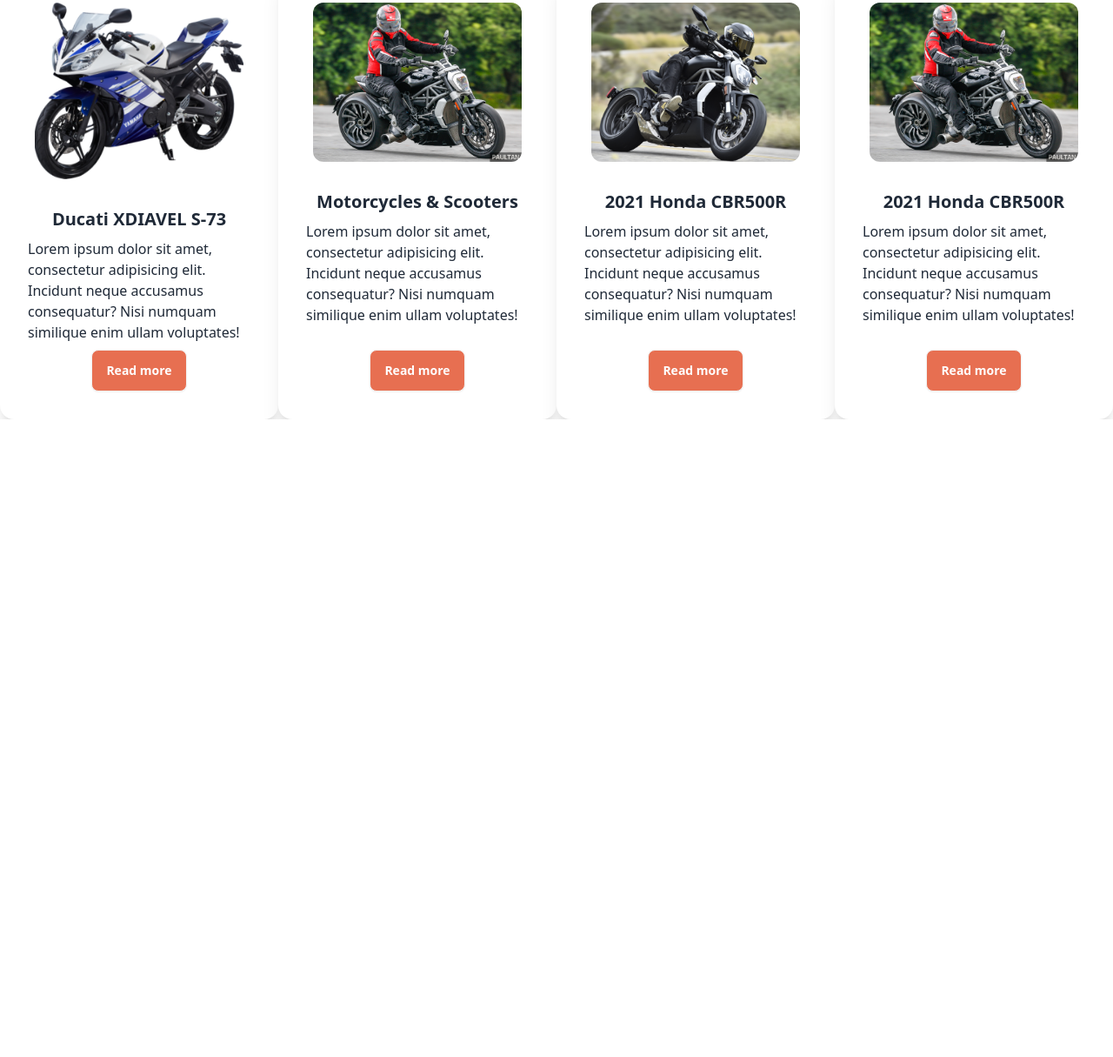
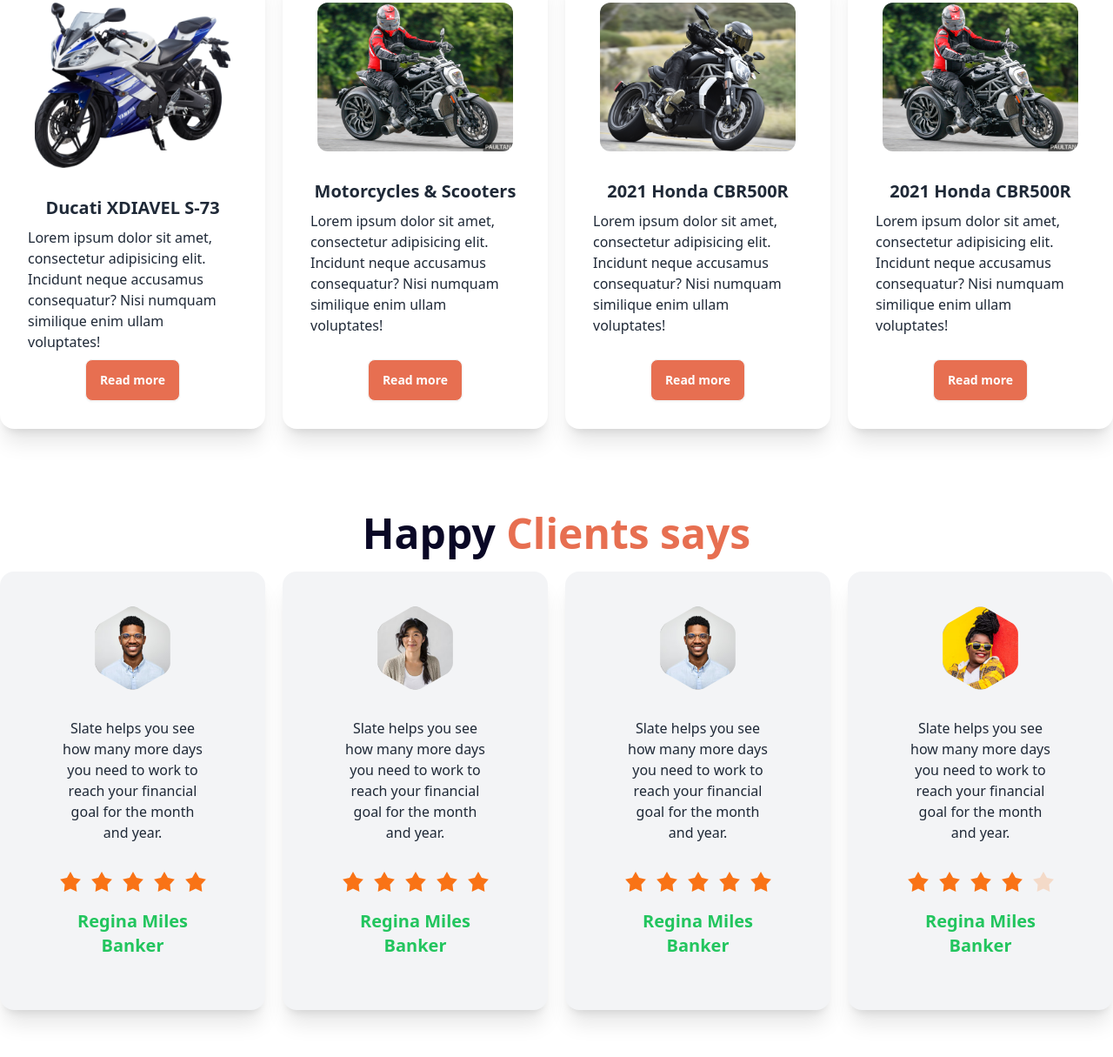
Before and after one commit to grnisna/bike-zone-2025, a plain HTML site: page index.html in a window 1280 px wide. Shown: the part 1104-2319 px from the top of the page at 87% size. Before the commit the page ends 1586 px from the top, so only its background shows below. Drawn offline with nearby package versions, Linux system fonts and the light colour scheme; files whose address does not match are found by name.

Commit message:
happy clents section done

```diff
--- a/index.html
+++ b/index.html
@@ -31,10 +31,10 @@
         extend: {
           colors: {
             clifford: '#da373d',
-                        black:"#000000CC",
+            black: "#000000CC",
             'bike-primary': '#E76F51',
             'bike-primary-bg': 'rgba(231, 111, 81, 0.1)',
-                        'bike-banner-bg':'#E76F511A',
+            'bike-banner-bg': '#E76F511A',
           },
         },
       },
@@ -52,12 +52,10 @@
             <div tabindex="0" role="button" class="btn btn-ghost lg:hidden">
               <svg xmlns="http://www.w3.org/2000/svg" class="h-5 w-5" fill="none" viewBox="0 0 24 24"
                 stroke="currentColor">
-                                <path stroke-linecap="round" stroke-linejoin="round" stroke-width="2"
-                                    d="M4 6h16M4 12h8m-8 6h16" />
+                <path stroke-linecap="round" stroke-linejoin="round" stroke-width="2" d="M4 6h16M4 12h8m-8 6h16" />
               </svg>
             </div>
-                        <ul tabindex="0"
-                            class="menu menu-sm dropdown-content bg-base-100 rounded-box z-[1] mt-3 w-52 p-2 shadow">
+            <ul tabindex="0" class="menu menu-sm dropdown-content bg-base-100 rounded-box z-[1] mt-3 w-52 p-2 shadow">
               <li><a>Item 1</a></li>
               <li>
                 <a>Parent</a>
@@ -93,7 +91,8 @@
           <!-- text-content  -->
           <div class="w-3/5  space-y-7 ">
             <h1 class=" text-3xl lg:text-7xl font-bold">Ride-on R15 V4 with Smile</h1>
-                        <p class="text-black">Lorem ipsum dolor sit amet consectetur adipisicing elit. Quisquam beatae tempora harum distinctio, quasi velit?</p>
+            <p class="text-black">Lorem ipsum dolor sit amet consectetur adipisicing elit. Quisquam beatae tempora harum
+              distinctio, quasi velit?</p>
             <button class="btn bg-bike-primary text-white">Purchase</button>
           </div>
           <!-- image-content -->
@@ -112,7 +111,8 @@
           <div class="w-3/5  space-y-7 ">
             <p class="text-black">Lorem ipsum dolor sit amet consectetur </p>
             <h1 class=" text-3xl lg:text-7xl font-bold">Honda CBR 300R</h1>
-                        <p class="text-black">Lorem ipsum dolor sit amet consectetur adipisicing elit. Quisquam beatae tempora harum distinctio, quasi velit?</p>
+            <p class="text-black">Lorem ipsum dolor sit amet consectetur adipisicing elit. Quisquam beatae tempora harum
+              distinctio, quasi velit?</p>
             <button class="btn bg-bike-primary text-white">Purchase</button>
           </div>
           <!-- image-content -->
@@ -130,7 +130,8 @@
           <!-- text-content  -->
           <div class="w-3/5  space-y-7 ">
             <h1 class=" text-3xl lg:text-7xl font-bold">Ride-on R15 V4 with Smile</h1>
-                        <p class="text-black">Lorem ipsum dolor sit amet consectetur adipisicing elit. Quisquam beatae tempora harum distinctio, quasi velit?</p>
+            <p class="text-black">Lorem ipsum dolor sit amet consectetur adipisicing elit. Quisquam beatae tempora harum
+              distinctio, quasi velit?</p>
             <button class="btn bg-bike-primary text-white">Purchase</button>
           </div>
           <!-- image-content -->
@@ -148,35 +149,27 @@
   <!-- main  -->
   <main class="md:container mx-auto">
     <!-- feature bike section  -->
-         <section  class="my-12">
-            <h2 class="text-center font-bold text-xl" >Fetured Bikes In This Year</h2>
+    <section class="my-12">
+      <h2 class="text-center font-bold text-xl">Fetured Bikes In This Year</h2>
       <div class="flex flex-col lg:flex-row  gap-2 lg:gap-6">
         <div class="card bg-base-100 w-36 mx-auto lg:w-96 shadow-xl my-6">
           <figure>
-                      <img
-                        src="images/others/latest1.png"
-                        alt="Shoes" />
+            <img src="images/others/latest1.png" alt="Shoes" />
           </figure>
         </div>
         <div class="card bg-base-100 w-36 mx-auto lg:w-96 shadow-xl my-6">
           <figure>
-                      <img
-                        src="images/others/latest2.png"
-                        alt="Shoes" />
+            <img src="images/others/latest2.png" alt="Shoes" />
           </figure>
         </div>
         <div class="card bg-base-100 w-36 mx-auto lg:w-96 shadow-xl my-6">
           <figure>
-                      <img
-                        src="images/others/latest1.png"
-                        alt="Shoes" />
+            <img src="images/others/latest1.png" alt="Shoes" />
           </figure>
         </div>
         <div class="card bg-base-100 w-36 mx-auto lg:w-96 shadow-xl my-6">
           <figure>
-                      <img
-                        src="images/others/latest3.png"
-                        alt="Shoes" />
+            <img src="images/others/latest3.png" alt="Shoes" />
           </figure>
         </div>
       </div>
@@ -185,17 +178,15 @@
     <!-- latext news section  -->
     <section>
       <h2 class="text-center font-bold text-4xl lg:text-5xl">Latest News</h2>
-            <div class="flex flex-col lg:flex-row">
+      <div class="flex flex-col lg:flex-row gap-5">
         <div class="card bg-base-100 w-96 shadow-xl">
           <figure class="px-10 pt-10">
-                      <img
-                        src="images/others/feature-bike.png"
-                        alt="Shoes"
-                        class="rounded-xl" />
+            <img src="images/others/feature-bike.png" alt="Shoes" class="rounded-xl" />
           </figure>
           <div class="card-body items-center text-center">
             <h2 class="card-title">Ducati XDIAVEL S-73</h2>
-                      <p class="text-left">Lorem ipsum dolor sit amet, consectetur adipisicing elit. Incidunt neque accusamus consequatur? Nisi numquam similique enim ullam voluptates!</p>
+            <p class="text-left">Lorem ipsum dolor sit amet, consectetur adipisicing elit. Incidunt neque accusamus
+              consequatur? Nisi numquam similique enim ullam voluptates!</p>
             <div class="card-actions ">
               <button class="btn bg-bike-primary text-white  ">Read more</button>
             </div>
@@ -203,14 +194,12 @@
         </div>
         <div class="card bg-base-100 w-96 shadow-xl">
           <figure class="px-10 pt-10">
-                      <img
-                        src="images/others/latest3.png"
-                        alt="Shoes"
-                        class="rounded-xl" />
+            <img src="images/others/latest3.png" alt="Shoes" class="rounded-xl" />
           </figure>
           <div class="card-body items-center text-center">
             <h2 class="card-title">Motorcycles & Scooters</h2>
-                      <p class="text-left">Lorem ipsum dolor sit amet, consectetur adipisicing elit. Incidunt neque accusamus consequatur? Nisi numquam similique enim ullam voluptates!</p>
+            <p class="text-left">Lorem ipsum dolor sit amet, consectetur adipisicing elit. Incidunt neque accusamus
+              consequatur? Nisi numquam similique enim ullam voluptates!</p>
             <div class="card-actions ">
               <button class="btn bg-bike-primary text-white  ">Read more</button>
             </div>
@@ -218,14 +207,12 @@
         </div>
         <div class="card bg-base-100 w-96 shadow-xl">
           <figure class="px-10 pt-10">
-                      <img
-                        src="images/others/latest2.png"
-                        alt="Shoes"
-                        class="rounded-xl" />
+            <img src="images/others/latest2.png" alt="Shoes" class="rounded-xl" />
           </figure>
           <div class="card-body items-center text-center">
             <h2 class="card-title">2021 Honda CBR500R</h2>
-                      <p class="text-left">Lorem ipsum dolor sit amet, consectetur adipisicing elit. Incidunt neque accusamus consequatur? Nisi numquam similique enim ullam voluptates!</p>
+            <p class="text-left">Lorem ipsum dolor sit amet, consectetur adipisicing elit. Incidunt neque accusamus
+              consequatur? Nisi numquam similique enim ullam voluptates!</p>
             <div class="card-actions ">
               <button class="btn bg-bike-primary text-white  ">Read more</button>
             </div>
@@ -233,17 +220,127 @@
         </div>
         <div class="card bg-base-100 w-96 shadow-xl">
           <figure class="px-10 pt-10">
-                      <img
-                        src="images/others/latest3.png "
-                        alt="Shoes"
-                        class="rounded-xl" />
+            <img src="images/others/latest3.png " alt="Shoes" class="rounded-xl" />
           </figure>
           <div class="card-body items-center text-center">
             <h2 class="card-title">2021 Honda CBR500R</h2>
-                      <p class="text-left">Lorem ipsum dolor sit amet, consectetur adipisicing elit. Incidunt neque accusamus consequatur? Nisi numquam similique enim ullam voluptates!</p>
+            <p class="text-left">Lorem ipsum dolor sit amet, consectetur adipisicing elit. Incidunt neque accusamus
+              consequatur? Nisi numquam similique enim ullam voluptates!</p>
             <div class="card-actions ">
               <button class="btn bg-bike-primary text-white  ">Read more</button>
             </div>
+          </div>
+        </div>
+      </div>
+    </section>
+
+    <!-- review section -->
+    <section class="my-10 lg:my-24">
+      <h2 class="text-center font-bold text-4xl lg:text-5xl text-[#E76F51]"> <span class="text-[#0A0826]"> Happy </span>
+        Clients says</h2>
+
+
+      <div class="flex lg:flex-row items-center justify-center gap-5 mt-5">
+        <div class="card bg-gray-100 p-10  w-32 lg:w-96 shadow-xl">
+          <div class="avatar">
+            <div class="mask mask-hexagon w-24 mx-auto">
+              <img src="images/others/user-1.png" />
+            </div>
+          </div>
+          <div class="card-body items-center text-center">
+            <p>Slate helps you see how
+              many more days you need
+              to work to reach your financial
+              goal for the month and year.</p>
+
+          </div>
+          <div class="rating space-x-3 mx-auto">
+            <input type="radio" name="rating-4" class="mask mask-star-2 bg-orange-500" />
+            <input type="radio" name="rating-4" class="mask mask-star-2 bg-orange-500" />
+            <input type="radio" name="rating-4" class="mask mask-star-2 bg-orange-500" />
+            <input type="radio" name="rating-4" class="mask mask-star-2 bg-orange-500" checked="checked" />
+            <input type="radio" name="rating-4" class="mask mask-star-2 bg-orange-500" />
+          </div>
+
+
+          <h2 class="text-center text-xl font-bold text-green-500 mt-5">Regina Miles</h2>
+          <h2 class="text-center text-xl font-bold text-green-500 mb-5">Banker</h2>
+        </div>
+
+        <div class="card bg-gray-100 p-10  w-32 lg:w-96 shadow-xl">
+          <div class="avatar">
+            <div class="mask mask-hexagon w-24 mx-auto">
+              <img src="images/others/user-2.png" />
+            </div>
+          </div>
+          <div class="card-body items-center text-center">
+            <p>Slate helps you see how
+              many more days you need
+              to work to reach your financial
+              goal for the month and year.</p>
+
+          </div>
+          <div class="rating space-x-3 mx-auto">
+            <input type="radio" name="rating-4" class="mask mask-star-2 bg-orange-500" />
+            <input type="radio" name="rating-4" class="mask mask-star-2 bg-orange-500" />
+            <input type="radio" name="rating-4" class="mask mask-star-2 bg-orange-500" />
+            <input type="radio" name="rating-4" class="mask mask-star-2 bg-orange-500" checked="checked" />
+            <input type="radio" name="rating-4" class="mask mask-star-2 bg-orange-500" />
+          </div>
+
+
+          <h2 class="text-center text-xl font-bold text-green-500 mt-5">Regina Miles</h2>
+          <h2 class="text-center text-xl font-bold text-green-500 mb-5">Banker</h2>
+        </div>
+        <div class="card bg-gray-100 p-10  w-32 lg:w-96 shadow-xl">
+          <div class="avatar">
+            <div class="mask mask-hexagon w-24 mx-auto">
+              <img src="images/others/user-1.png" />
+            </div>
+          </div>
+          <div class="card-body items-center text-center">
+            <p>Slate helps you see how
+              many more days you need
+              to work to reach your financial
+              goal for the month and year.</p>
+
+          </div>
+          <div class="rating space-x-3 mx-auto">
+            <input type="radio" name="rating-4" class="mask mask-star-2 bg-orange-500" />
+            <input type="radio" name="rating-4" class="mask mask-star-2 bg-orange-500" />
+            <input type="radio" name="rating-4" class="mask mask-star-2 bg-orange-500" />
+            <input type="radio" name="rating-4" class="mask mask-star-2 bg-orange-500" checked="checked" />
+            <input type="radio" name="rating-4" class="mask mask-star-2 bg-orange-500" />
+          </div>
+
+
+          <h2 class="text-center text-xl font-bold text-green-500 mt-5">Regina Miles</h2>
+          <h2 class="text-center text-xl font-bold text-green-500 mb-5">Banker</h2>
+        </div>
+        <div class="card bg-gray-100 p-10  w-32 lg:w-96 shadow-xl">
+          <div class="avatar">
+            <div class="mask mask-hexagon w-24 mx-auto">
+              <img src="images/others/user-3.png" />
+            </div>
+          </div>
+          <div class="card-body items-center text-center">
+            <p>Slate helps you see how
+              many more days you need
+              to work to reach your financial
+              goal for the month and year.</p>
+
+          </div>
+          <div class="rating space-x-3 mx-auto">
+            <input type="radio" name="rating-4" class="mask mask-star-2 bg-orange-500" />
+            <input type="radio" name="rating-4" class="mask mask-star-2 bg-orange-500" />
+            <input type="radio" name="rating-4" class="mask mask-star-2 bg-orange-500" />
+            <input type="radio" name="rating-4" class="mask mask-star-2 bg-orange-500" checked="checked" />
+            <input type="radio" name="rating-4" class="mask mask-star-2 bg-orange-500" />
+          </div>
+
+
+          <h2 class="text-center text-xl font-bold text-green-500 mt-5">Regina Miles</h2>
+          <h2 class="text-center text-xl font-bold text-green-500 mb-5">Banker</h2>
         </div>
       </div>
       </div>
```
Lines whose indentation alone changed are shown as unchanged.
